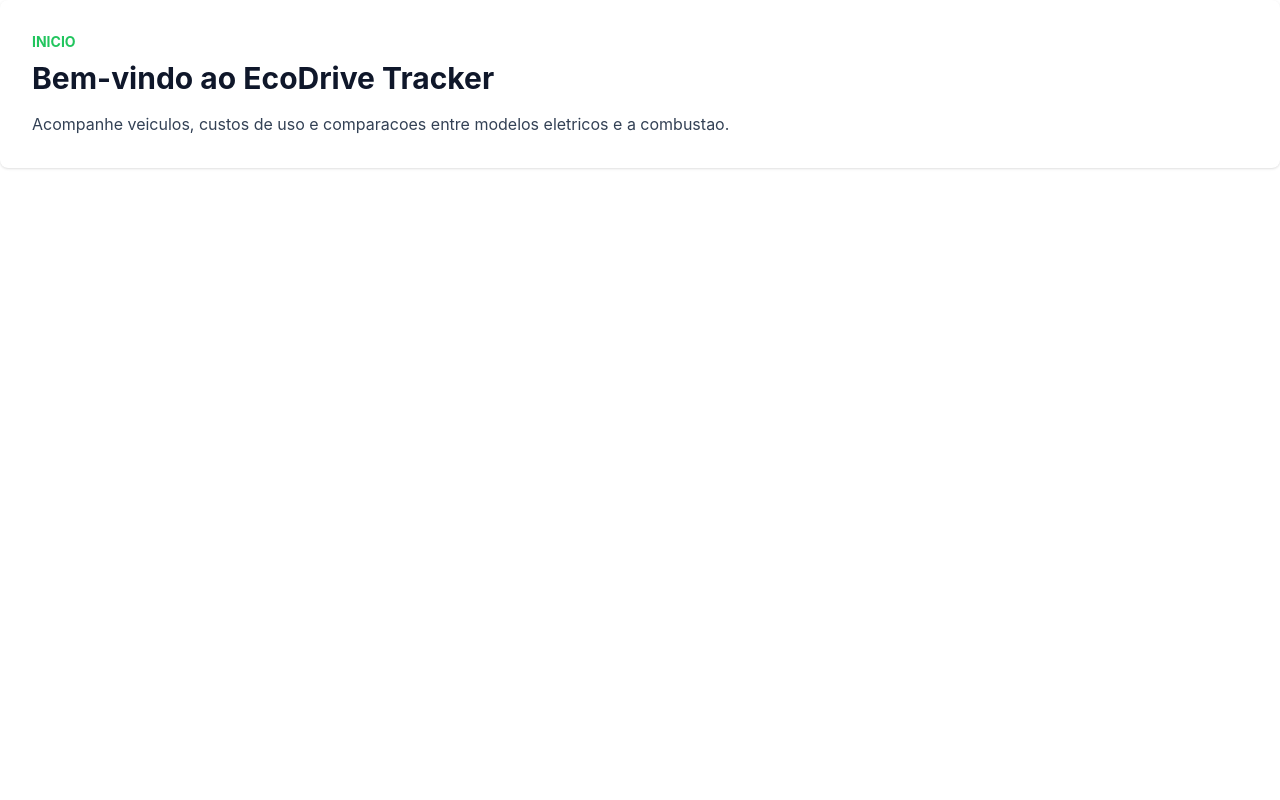
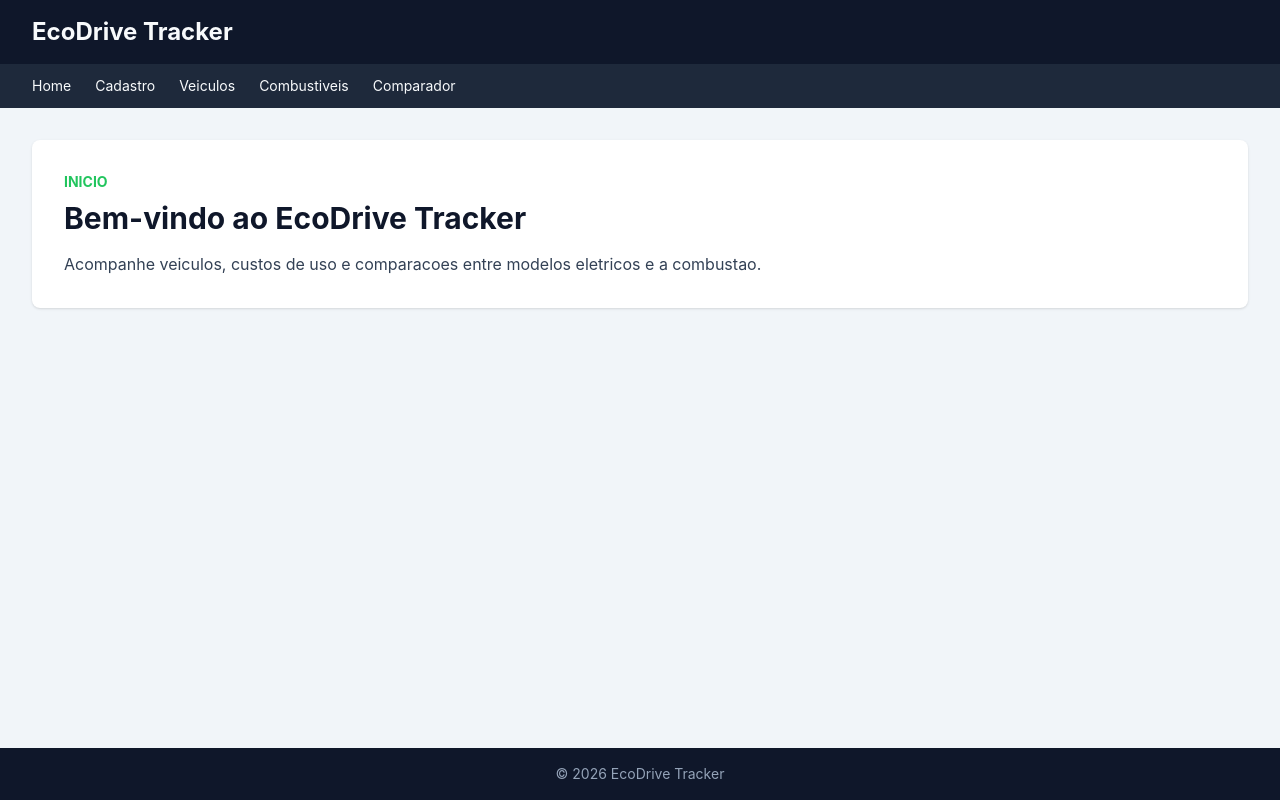
Before and after one commit to Gerebabh/ecodrive-tracker-react, a React (Vite) app: page / in a window 1280 px wide. Built offline with nearby package versions, Linux system fonts and the light colour scheme.

Commit message:
feat: implementa layout principal. Fecha #6

```diff
--- /dev/null
+++ b/layouts/Layout.jsx
@@ -0,0 +1,48 @@
+import { Link, Outlet } from 'react-router'
+
+function Layout() {
+  return (
+    <div className="flex min-h-screen flex-col bg-[#F1F5F9]">
+      <header className="bg-[#0F172A] text-[#F8FAFC]">
+        <div className="mx-auto w-full max-w-7xl px-4 py-4 sm:px-6 lg:px-8">
+          <Link to="/" className="text-xl font-bold sm:text-2xl">
+            EcoDrive Tracker
+          </Link>
+        </div>
+
+        <nav
+          aria-label="Navegacao principal"
+          className="bg-[#1E293B]"
+        >
+          <ul className="mx-auto flex w-full max-w-7xl flex-wrap gap-4 px-4 py-3 text-sm sm:gap-6 sm:px-6 lg:px-8">
+            <li>
+              <Link to="/">Home</Link>
+            </li>
+            <li>
+              <Link to="/cadastro">Cadastro</Link>
+            </li>
+            <li>
+              <Link to="/veiculos">Veiculos</Link>
+            </li>
+            <li>
+              <Link to="/combustivel">Combustiveis</Link>
+            </li>
+            <li>
+              <Link to="/comparador">Comparador</Link>
+            </li>
+          </ul>
+        </nav>
+      </header>
+
+      <main className="mx-auto w-full max-w-7xl flex-1 px-4 py-6 sm:px-6 sm:py-8 lg:px-8">
+        <Outlet />
+      </main>
+
+      <footer className="bg-[#0F172A] px-4 py-4 text-center text-sm text-[#94A3B8]">
+        &copy; 2026 EcoDrive Tracker
+      </footer>
+    </div>
+  )
+}
+
+export default Layout
--- a/pages/Erro404.jsx
+++ b/pages/Erro404.jsx
@@ -2,8 +2,8 @@ import { Link } from 'react-router'
 
 function Erro404() {
   return (
-    <main className="flex min-h-screen items-center justify-center bg-[#F1F5F9] px-6 py-12">
-      <section className="w-full max-w-xl text-center">
+    <section className="flex min-h-[55vh] items-center justify-center px-4 py-12">
+      <div className="w-full max-w-xl text-center">
         <h1 className="mb-2 text-7xl font-extrabold text-[#0F172A] sm:text-8xl">
           404
         </h1>
@@ -19,8 +19,8 @@ function Erro404() {
         >
           Voltar para Home
         </Link>
-      </section>
-    </main>
+      </div>
+    </section>
   )
 }
 
--- a/src/App.jsx
+++ b/src/App.jsx
@@ -1,4 +1,5 @@
 import { Route, Routes } from 'react-router'
+import Layout from '../layouts/Layout'
 import Cadastro from '../pages/Cadastro'
 import Combustivel from '../pages/Combustivel'
 import Comparador from '../pages/Comparador'
@@ -11,12 +12,14 @@ import './App.css'
 function App() {
   return (
     <Routes>
-      <Route path="/" element={<Home />} />
-      <Route path="/cadastro" element={<Cadastro />} />
-      <Route path="/veiculos" element={<Veiculos />} />
-      <Route path="/combustivel" element={<Combustivel />} />
-      <Route path="/comparador" element={<Comparador />} />
-      <Route path="*" element={<Erro404 />} />
+      <Route path="/" element={<Layout />}>
+        <Route index element={<Home />} />
+        <Route path="cadastro" element={<Cadastro />} />
+        <Route path="veiculos" element={<Veiculos />} />
+        <Route path="combustivel" element={<Combustivel />} />
+        <Route path="comparador" element={<Comparador />} />
+        <Route path="*" element={<Erro404 />} />
+      </Route>
     </Routes>
   )
 }
```
Also changed, not shown: 1 other file (tests, documents, lock files or other folders).
